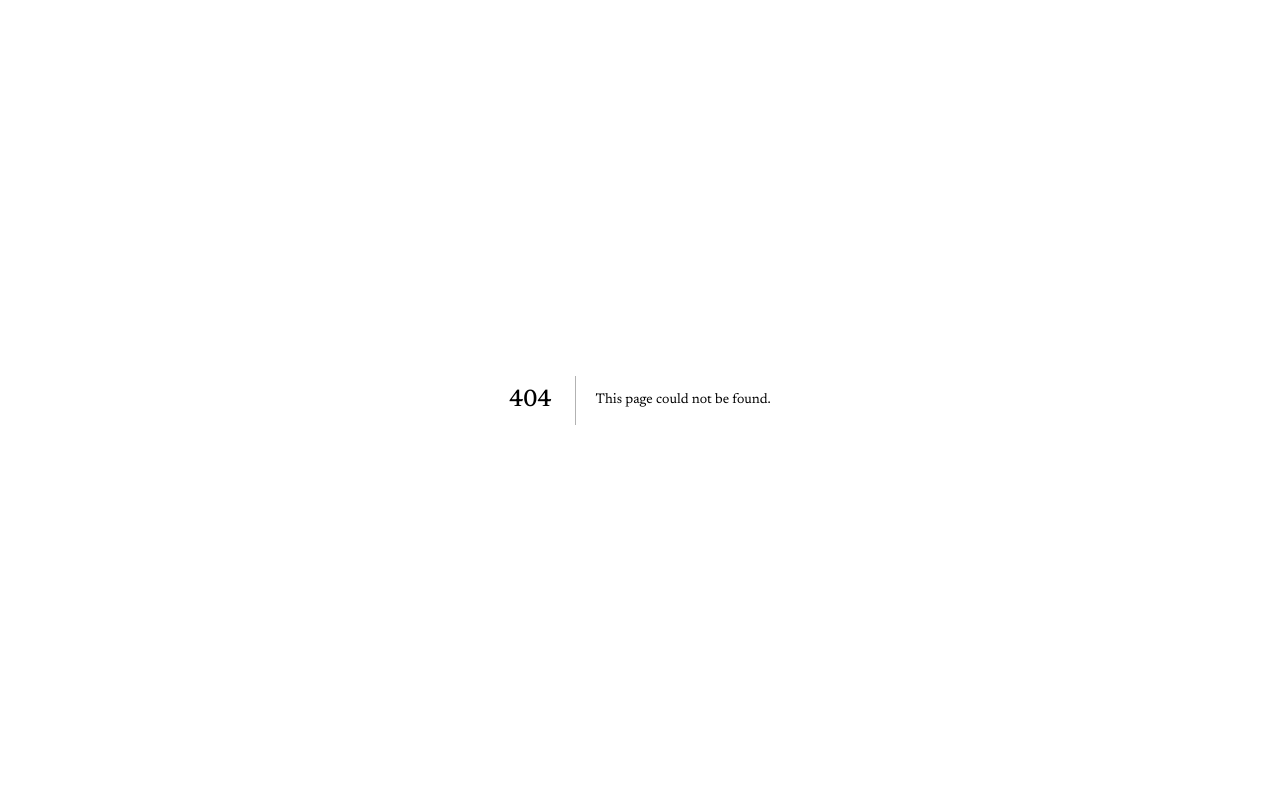
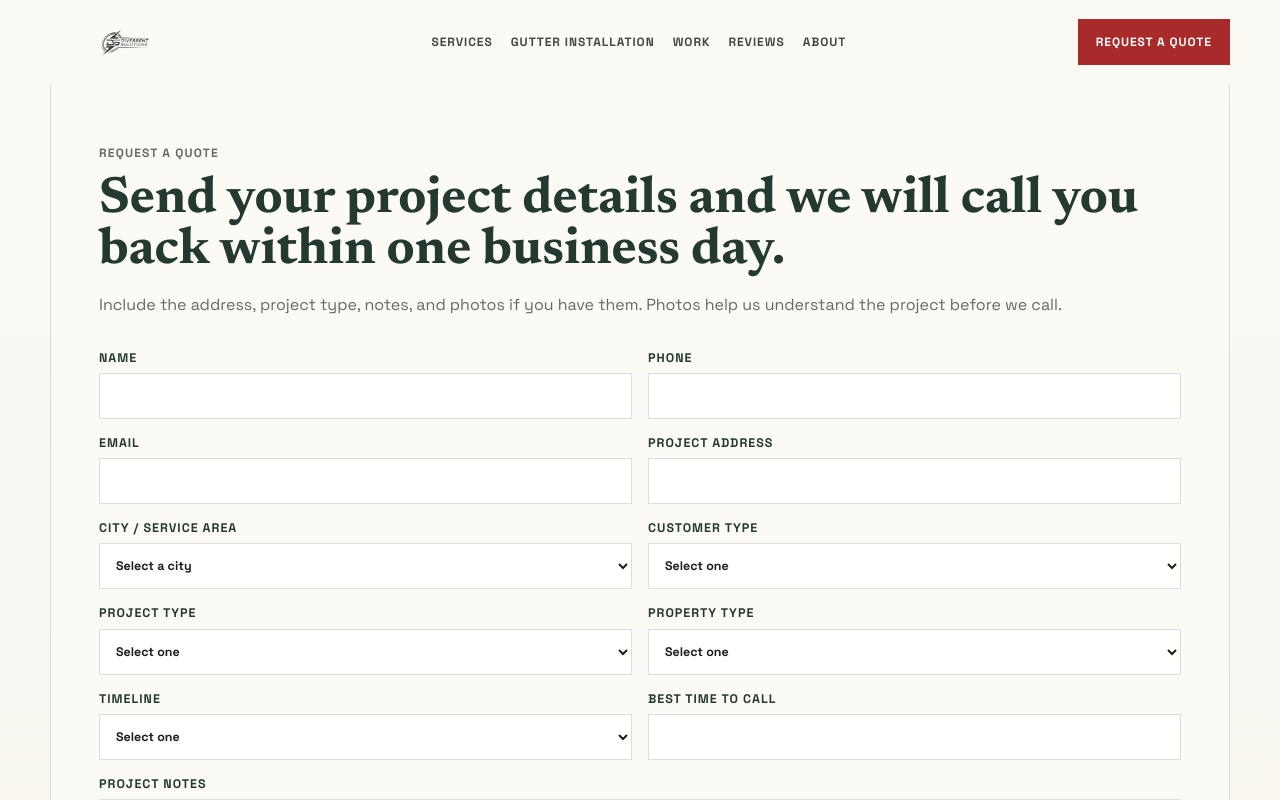
Before and after one commit to bowtarist/Divergent-Solutions, a Next.js app in the folder apps/website/: page /request-a-quote in a window 1280 px wide. Before the commit this address had no page. Shown: the top 800 px of the page. Built offline with nearby package versions, Linux system fonts and the light colour scheme.

Commit message:
Add public quote request flow

```diff
--- /dev/null
+++ b/apps/website/src/app/api/quote-requests/route.ts
@@ -0,0 +1,100 @@
+import { NextResponse } from "next/server";
+
+const requiredFields = [
+  "name",
+  "phone",
+  "email",
+  "projectAddress",
+  "city",
+  "customerType",
+  "projectType",
+  "projectNotes",
+] as const;
+
+type RequiredField = (typeof requiredFields)[number];
+
+type QuoteRequestPayload = Record<RequiredField, string> & {
+  bestTimeToCall?: string;
+  propertyType?: string;
+  timeline?: string;
+  photoNames?: string[];
+};
+
+function isNonEmptyString(value: unknown): value is string {
+  return typeof value === "string" && value.trim().length > 0;
+}
+
+function validatePayload(input: unknown): { payload?: QuoteRequestPayload; errors: string[] } {
+  if (!input || typeof input !== "object" || Array.isArray(input)) {
+    return { errors: ["Request body must be an object."] };
+  }
+
+  const body = input as Record<string, unknown>;
+  const errors = requiredFields
+    .filter((field) => !isNonEmptyString(body[field]))
+    .map((field) => `${field} is required.`);
+
+  if (errors.length > 0) {
+    return { errors };
+  }
+
+  return {
+    errors: [],
+    payload: {
+      name: String(body.name).trim(),
+      phone: String(body.phone).trim(),
+      email: String(body.email).trim(),
+      projectAddress: String(body.projectAddress).trim(),
+      city: String(body.city).trim(),
+      customerType: String(body.customerType).trim(),
+      projectType: String(body.projectType).trim(),
+      projectNotes: String(body.projectNotes).trim(),
+      bestTimeToCall: isNonEmptyString(body.bestTimeToCall) ? body.bestTimeToCall.trim() : undefined,
+      propertyType: isNonEmptyString(body.propertyType) ? body.propertyType.trim() : undefined,
+      timeline: isNonEmptyString(body.timeline) ? body.timeline.trim() : undefined,
+      photoNames: Array.isArray(body.photoNames) ? body.photoNames.map(String) : [],
+    },
+  };
+}
+
+export async function POST(request: Request) {
+  const parsed = validatePayload(await request.json().catch(() => null));
+
+  if (parsed.errors.length > 0 || !parsed.payload) {
+    return NextResponse.json({ ok: false, errors: parsed.errors }, { status: 400 });
+  }
+
+  const endpoint = process.env.PRIVATE_APP_LEADS_ENDPOINT;
+  const secret = process.env.PRIVATE_APP_LEADS_SECRET;
+
+  if (!endpoint || !secret) {
+    return NextResponse.json(
+      {
+        ok: false,
+        error: "Lead forwarding is not configured.",
+      },
+      { status: 503 }
+    );
+  }
+
+  const response = await fetch(endpoint, {
+    method: "POST",
+    headers: {
+      "Content-Type": "application/json",
+      Authorization: `Bearer ${secret}`,
+    },
+    body: JSON.stringify({
+      source: "Website",
+      status: "New Web Lead",
+      callReminder: "Call new website lead",
+      submittedAt: new Date().toISOString(),
+      ...parsed.payload,
+    }),
+  });
+
+  if (!response.ok) {
+    return NextResponse.json({ ok: false, error: "Lead forwarding failed." }, { status: 502 });
+  }
+
+  return NextResponse.json({ ok: true });
+}
--- /dev/null
+++ b/apps/website/src/app/components/QuoteRequestForm.tsx
@@ -0,0 +1,151 @@
+"use client";
+
+import { FormEvent, useState } from "react";
+import site from "@/content/site.json";
+
+type SubmitState = "idle" | "submitting" | "success" | "error";
+
+export function QuoteRequestForm() {
+  const [state, setState] = useState<SubmitState>("idle");
+  const [message, setMessage] = useState("");
+
+  async function handleSubmit(event: FormEvent<HTMLFormElement>) {
+    event.preventDefault();
+    setState("submitting");
+    setMessage("");
+
+    const formData = new FormData(event.currentTarget);
+    const payload = {
+      name: String(formData.get("name") ?? ""),
+      phone: String(formData.get("phone") ?? ""),
+      email: String(formData.get("email") ?? ""),
+      projectAddress: String(formData.get("projectAddress") ?? ""),
+      city: String(formData.get("city") ?? ""),
+      customerType: String(formData.get("customerType") ?? ""),
+      projectType: String(formData.get("projectType") ?? ""),
+      propertyType: String(formData.get("propertyType") ?? ""),
+      timeline: String(formData.get("timeline") ?? ""),
+      bestTimeToCall: String(formData.get("bestTimeToCall") ?? ""),
+      projectNotes: String(formData.get("projectNotes") ?? ""),
+      photoNames: formData
+        .getAll("photos")
+        .map((file) => (file instanceof File ? file.name : String(file))),
+    };
+
+    const response = await fetch("/api/quote-requests", {
+      method: "POST",
+      headers: { "Content-Type": "application/json" },
+      body: JSON.stringify(payload),
+    });
+
+    if (response.ok) {
+      setState("success");
+      setMessage(site.quote.confirmationMessage);
+      event.currentTarget.reset();
+      return;
+    }
+
+    setState("error");
+    setMessage(
+      response.status === 503
+        ? "The quote form is not connected yet. Please call Divergent Solutions directly while we finish lead intake setup."
+        : "Please check the required fields and try again."
+    );
+  }
+
+  return (
+    <form className="quote-form" onSubmit={handleSubmit}>
+      <div className="form-grid">
+        <label>
+          Name
+          <input name="name" required />
+        </label>
+        <label>
+          Phone
+          <input name="phone" required />
+        </label>
+        <label>
+          Email
+          <input name="email" type="email" required />
+        </label>
+        <label>
+          Project address
+          <input name="projectAddress" required />
+        </label>
+        <label>
+          City / service area
+          <select name="city" required defaultValue="">
+            <option value="" disabled>
+              Select a city
+            </option>
+            {site.serviceArea.cities.map((city) => (
+              <option key={city} value={city}>
+                {city}
+              </option>
+            ))}
+          </select>
+        </label>
+        <label>
+          Customer type
+          <select name="customerType" required defaultValue="">
+            <option value="" disabled>
+              Select one
+            </option>
+            <option>Homeowner</option>
+            <option>Builder / GC</option>
+            <option>Property manager</option>
+            <option>Other</option>
+          </select>
+        </label>
+        <label>
+          Project type
+          <select name="projectType" required defaultValue="">
+            <option value="" disabled>
+              Select one
+            </option>
+            {site.services.map((service) => (
+              <option key={service.title}>{service.title}</option>
+            ))}
+            <option>Other</option>
+          </select>
+        </label>
+        <label>
+          Property type
+          <select name="propertyType" defaultValue="">
+            <option value="">Select one</option>
+            <option>Existing home</option>
+            <option>New construction</option>
+            <option>Commercial / light commercial</option>
+          </select>
+        </label>
+        <label>
+          Timeline
+          <select name="timeline" defaultValue="">
+            <option value="">Select one</option>
+            <option>ASAP</option>
+            <option>Within 30 days</option>
+            <option>1-3 months</option>
+            <option>Planning ahead</option>
+          </select>
+        </label>
+        <label>
+          Best time to call
+          <input name="bestTimeToCall" />
+        </label>
+      </div>
+      <label>
+        Project notes
+        <textarea name="projectNotes" required rows={5} />
+      </label>
+      <label>
+        Photos
+        <input name="photos" type="file" multiple accept="image/*" />
+        <span className="field-help">Photos help us understand the project before we call.</span>
+      </label>
+      <button className="button primary" type="submit" disabled={state === "submitting"}>
+        {state === "submitting" ? "Submitting..." : site.quote.submitText}
+      </button>
+      {message ? <p className={`form-message ${state}`}>{message}</p> : null}
+    </form>
+  );
+}
--- a/apps/website/src/app/globals.css
+++ b/apps/website/src/app/globals.css
@@ -510,3 +510,76 @@ h3 {
     grid-template-columns: 1fr;
   }
 }
+
+.quote-form {
+  display: grid;
+  gap: 1rem;
+  margin-top: 2rem;
+}
+
+.form-grid {
+  display: grid;
+  grid-template-columns: repeat(2, minmax(0, 1fr));
+  gap: 1rem;
+}
+
+.quote-form label {
+  display: grid;
+  gap: 0.45rem;
+  color: var(--green);
+  font-size: 0.78rem;
+  font-weight: 900;
+  letter-spacing: 0.08em;
+  text-transform: uppercase;
+}
+
+.quote-form input,
+.quote-form select,
+.quote-form textarea {
+  width: 100%;
+  min-height: 46px;
+  border: 1px solid var(--line);
+  border-radius: 0;
+  padding: 0.75rem;
+  color: var(--ink);
+  background: #fff;
+  font: inherit;
+  letter-spacing: 0;
+}
+
+.quote-form textarea {
+  resize: vertical;
+}
+
+.field-help {
+  color: var(--muted);
+  font-size: 0.85rem;
+  font-weight: 400;
+  letter-spacing: 0;
+  text-transform: none;
+}
+
+.form-message {
+  margin: 0;
+  padding: 1rem;
+  border: 1px solid var(--line);
+  background: #fff;
+}
+
+.form-message.success {
+  border-color: rgba(36, 58, 48, 0.28);
+  color: var(--green);
+  background: rgba(223, 231, 220, 0.45);
+}
+
+.form-message.error {
+  border-color: rgba(169, 42, 42, 0.35);
+  color: var(--red);
+  background: rgba(169, 42, 42, 0.08);
+}
+
+@media (max-width: 760px) {
+  .form-grid {
+    grid-template-columns: 1fr;
+  }
+}
--- /dev/null
+++ b/apps/website/src/app/request-a-quote/page.tsx
@@ -0,0 +1,19 @@
+import { QuoteRequestForm } from "../components/QuoteRequestForm";
+import { SiteHeader } from "../components/SiteHeader";
+
+export default function RequestQuotePage() {
+  return (
+    <main>
+      <SiteHeader />
+      <section className="page-shell page-copy">
+        <p className="section-kicker">Request a Quote</p>
+        <h1>Send your project details and we will call you back within one business day.</h1>
+        <p>
+          Include the address, project type, notes, and photos if you have them. Photos help us
+          understand the project before we call.
+        </p>
+        <QuoteRequestForm />
+      </section>
+    </main>
+  );
+}
```
Also changed, not shown: 1 other file (tests, documents, lock files or other folders).
